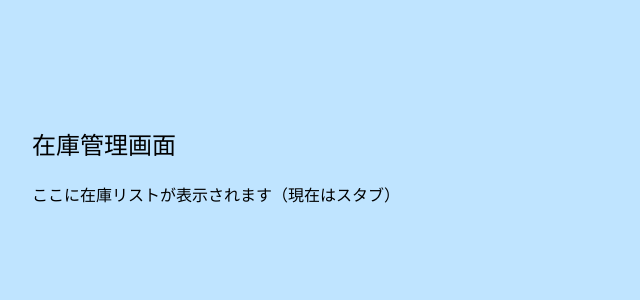
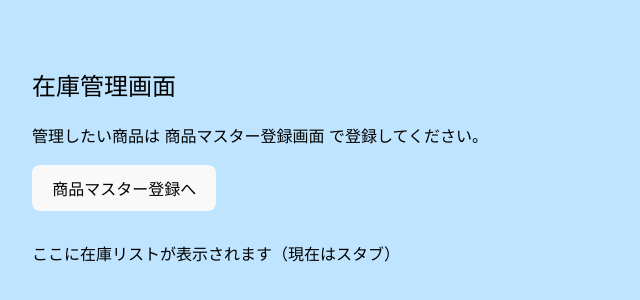
Before and after one commit to fu3nori/react_zaiko, a React (Vite) app in the folder client/: page /zaiko in a window 1280 px wide. Shown: the part 234-534 px from the top of the page, without its empty margins (0-640 px from the left). Built offline with nearby package versions, Linux system fonts and the light colour scheme.

Commit message:
商品マスター登録API完成

```diff
--- a/client/src/App.jsx
+++ b/client/src/App.jsx
@@ -1,6 +1,7 @@
 import { BrowserRouter, Routes, Route } from 'react-router-dom';
 import Top from './pages/Top';
 import Zaiko from './pages/Zaiko';
+import Master from './pages/Master';
 
 function App() {
     return (
--- a/client/src/pages/Zaiko.jsx
+++ b/client/src/pages/Zaiko.jsx
@@ -1,8 +1,27 @@
+import { useNavigate } from 'react-router-dom';
+import '../styles/Main.css';
+
 function Zaiko() {
+    const navigate = useNavigate();
+
+    const goToMaster = () => {
+        navigate('/master');
+    };
+
     return (
         <div style={{ padding: '2rem' }}>
             <h2 className="title">在庫管理画面</h2>
-            <p className="title">ここに在庫リストが表示されます（現在はスタブ）</p>
+            <p className="title">
+                管理したい商品は
+                <strong> 商品マスター登録画面 </strong>
+                で登録してください。
+            </p>
+            <button onClick={goToMaster}>商品マスター登録へ</button>
+
+            {/* 今後、在庫リストがここに表示される */}
+            <p className="title" style={{ marginTop: '2rem' }}>
+                ここに在庫リストが表示されます（現在はスタブ）
+            </p>
         </div>
     );
 }
```
Also changed, not shown: client/src/pages/Master.jsx (added), 1 other file (tests, documents, lock files or other folders).
